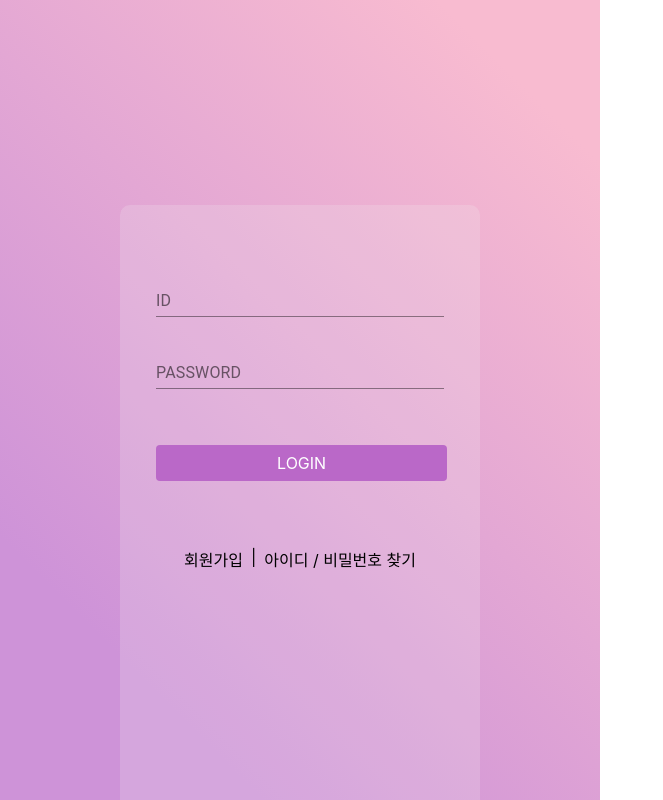
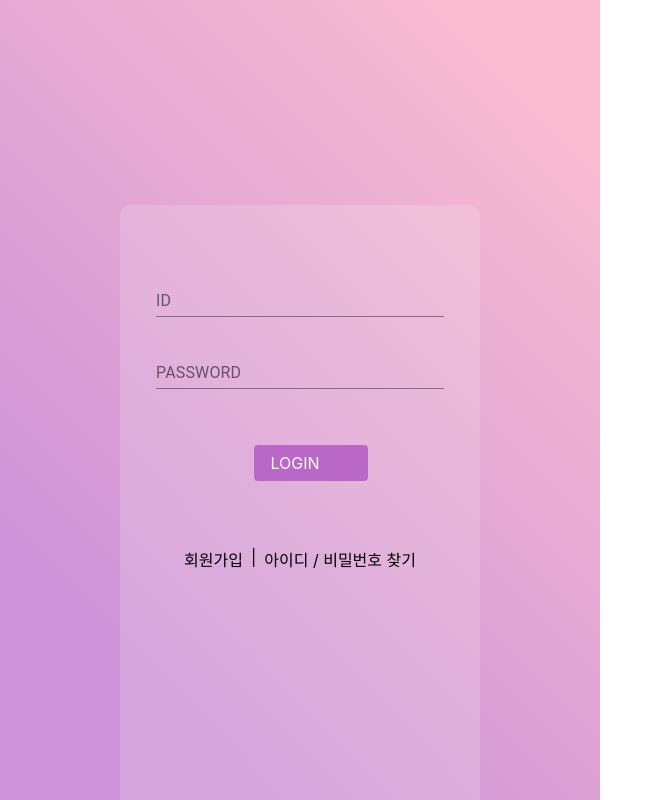
Before and after one commit to yeoro/Comfortabook, a React (Create React App) app in the folder frontend/: page / in a window 1280 px wide. Shown: the top 800 px of the page, without its empty margins (0-663 px from the left). Built offline with nearby package versions, Linux system fonts and the light colour scheme.

Commit message:
edit login_page

```diff
--- a/frontend/src/routes/Login.css
+++ b/frontend/src/routes/Login.css
@@ -5,7 +5,3 @@
 .MuiInput-underline:after {
   border-bottom: 2px solid #ba68c8 !important;
 }
-
-.loginBtn {
-  text-align: center;
-}
--- a/frontend/src/routes/Login.tsx
+++ b/frontend/src/routes/Login.tsx
@@ -63,12 +63,12 @@ function Login() {
                 ></TextField>
               </Grid>
             </Grid>
-            <Grid justify="center" item>
-              <div className="loginBtn">
+            <Grid container justify="center" item>
+              <Grid item>
                 <Button to="/" width={true}>
                   LOGIN
                 </Button>
-              </div>
+              </Grid>
             </Grid>
             <Grid item container justify="center" spacing={1}>
               <Grid item>
--- a/frontend/src/routes/Signup.css
+++ b/frontend/src/routes/Signup.css
@@ -6,6 +6,6 @@
   border-bottom: 2px solid #ba68c8 !important;
 }
 
-.valid {
+.in-valid {
   display: none;
 }
--- a/frontend/src/routes/Signup.tsx
+++ b/frontend/src/routes/Signup.tsx
@@ -47,18 +47,12 @@ function Loginpage() {
     phone_num: "",
   });
 
-  const [pwerror, setPwerror] = useState("valid");
   const onChange = (e: React.ChangeEvent<HTMLInputElement>) => {
     const { name, value } = e.target;
     setSignup({
       ...signup,
       [name]: value,
     });
-    if (signup.password === signup.password_confirm) {
-      setPwerror("in-valid");
-    } else {
-      setPwerror("valid");
-    }
   };
 
   const classes = useStyles();
@@ -105,7 +99,6 @@ function Loginpage() {
               label="PASSWORD_CONFIRM"
               type="password"
             ></TextField>
-            <p className={pwerror}>비밀번호가 다릅니다.</p>
             <TextField onChange={onChange} name="name" label="이름"></TextField>
             <TextField
               onChange={onChange}
```
